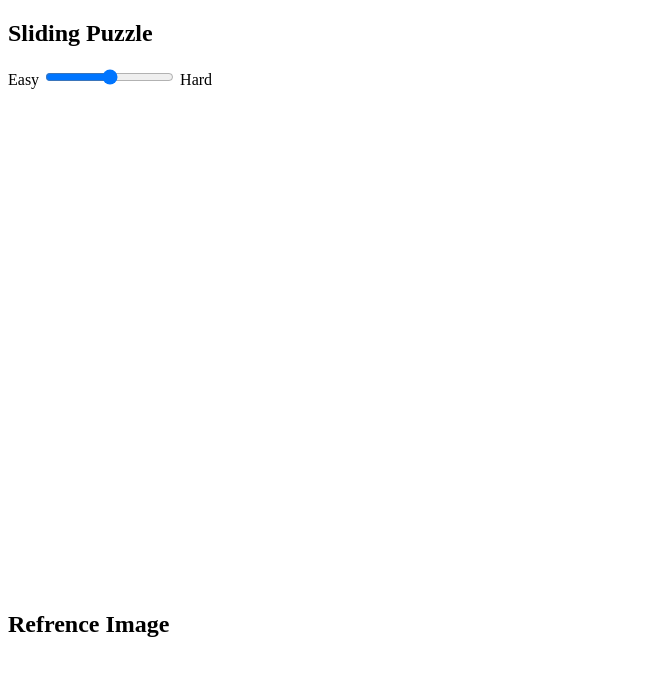
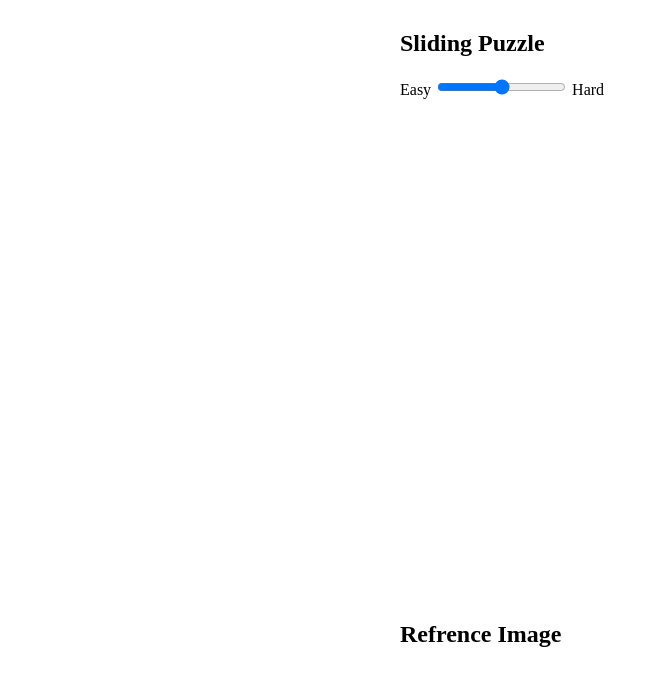
Before and after one commit to nahrinoda/Game-Time, a plain HTML site: page newgame.html in a window 1280 px wide. Shown: the whole page, without its empty margins (0-658 px from the left). Drawn offline with nearby package versions, Linux system fonts and the light colour scheme; no server answers.

Commit message:
updated game.css

```diff
--- /dev/null
+++ b/assets/css/game.css
@@ -0,0 +1,5 @@
+body  {
+    max-width: 480px;
+    margin: auto;
+    padding: 10px;
+}
--- a/newgame.html
+++ b/newgame.html
@@ -6,7 +6,7 @@
 
  <!-- Custom stylesheet -->
  <!-- <link rel="stylesheet" href="assets/css/reset.css"> -->
- <!-- <link rel="stylesheet" href="assets/css/style.css"> -->
+ <link rel="stylesheet" href="assets/css/game.css">
 
  <!-- Game Jquery link-->
  <script type="text/javascript" src="https://cdnjs.cloudflare.com/ajax/libs/jquery/3.3.1/jquery.js"></script>
```
